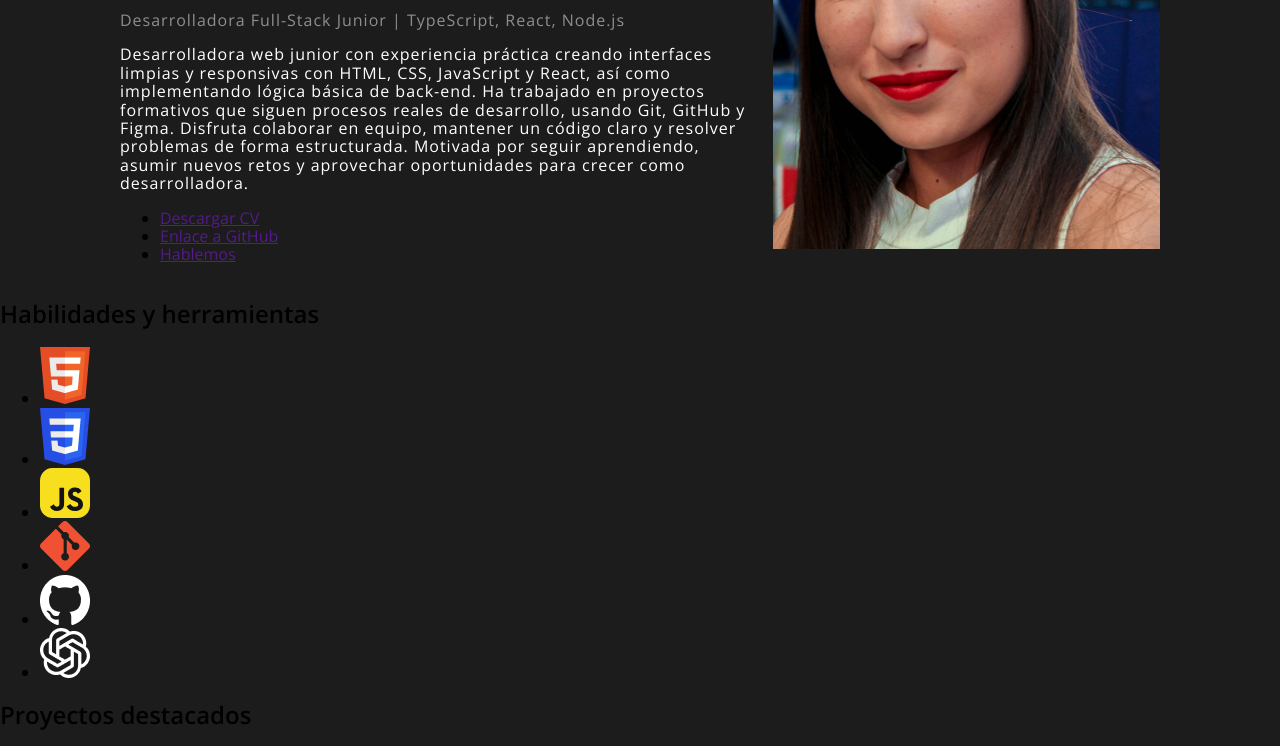
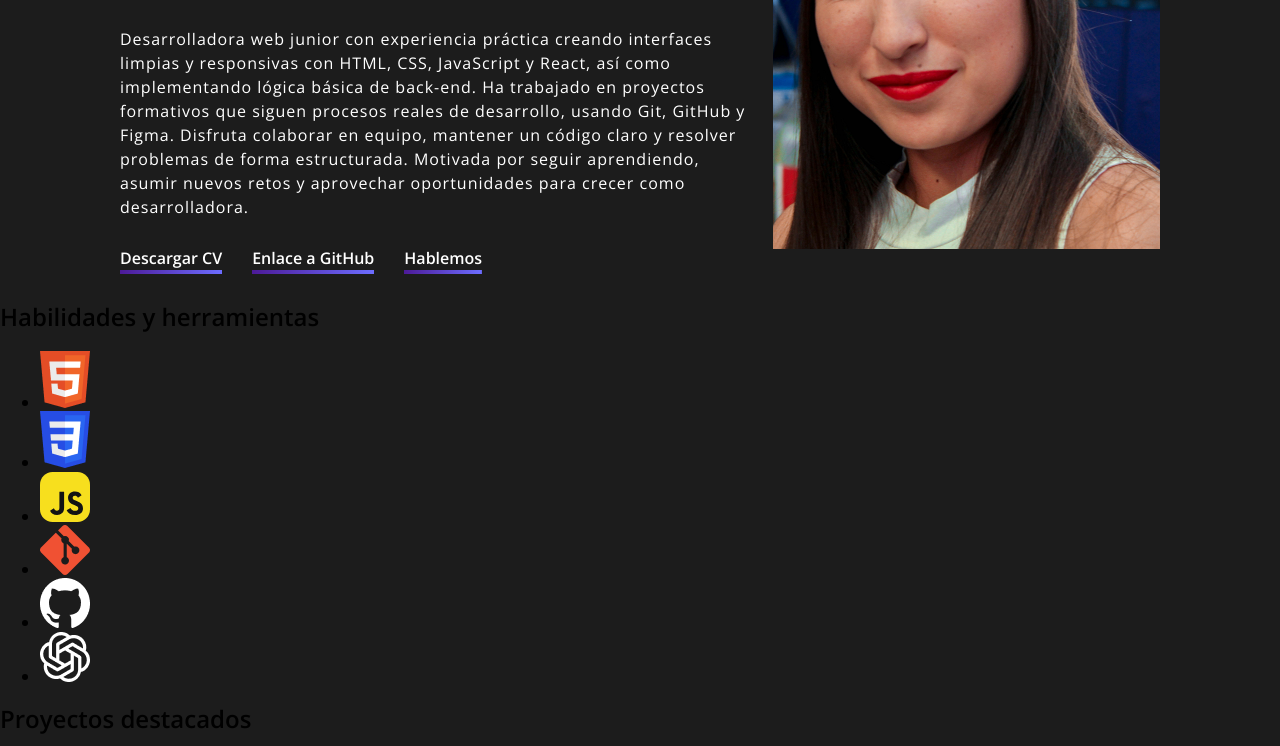
Before and after one commit to jlorebu/web_project_portfolio_es, a plain HTML site: page index.html in a window 1280 px wide. Shown: the part 291-1037 px from the top of the page. Drawn offline with Linux system fonts and the light colour scheme; files whose address does not match are found by name.

Commit message:
Add header

```diff
--- a/index.html
+++ b/index.html
@@ -16,13 +16,11 @@
             </h1>
             <p class="header__subtitle">Desarrolladora Full-Stack Junior | TypeScript, React, Node.js</p>
             <p class="header__text">Desarrolladora web junior con experiencia práctica creando interfaces limpias y responsivas con HTML, CSS, JavaScript y React, así como implementando lógica básica de back-end. Ha trabajado en proyectos formativos que siguen procesos reales de desarrollo, usando Git, GitHub y Figma. Disfruta colaborar en equipo, mantener un código claro y resolver problemas de forma estructurada. Motivada por seguir aprendiendo, asumir nuevos retos y aprovechar oportunidades para crecer como desarrolladora.</p>
-            <nav>
-                <ul>
-                    <li><a href="">Descargar CV</a></li>
-                    <li><a href="">Enlace a GitHub</a></li>
-                    <li><a href="">Hablemos</a></li>
-                </ul>
-            </nav>
+            <ul class="header__list">
+              <li><a class="header__link-list" href="#">Descargar CV</a></li>
+              <li><a class="header__link-list" href="#">Enlace a GitHub</a></li>
+              <li><a class="header__link-list" href="#">Hablemos</a></li>
+            </ul>
         </div>
     </header>
     <main>
--- a/styles/header.css
+++ b/styles/header.css
@@ -17,6 +17,8 @@
   display: flex;
   flex-direction: column;
   color: #FFFFFF;
+  margin-top: 49px;
+  margin-bottom: 15px;
 }
 .header__subtitle{
   color: #FFFFFF80;
@@ -24,6 +26,7 @@
   font-weight: 100;
   font-size: 1em;
   letter-spacing: 1px;
+  margin: 0;
 
 }
 .header__text{
@@ -33,4 +36,29 @@
   font-size: 1em;
   padding-right: 20px;
   letter-spacing: 1px;
+  line-height: 1.5;
+  margin-top: 30px;
+
 }
+.header__list{
+  list-style: none;
+  padding: 0;
+  display: flex;
+  gap: 30px;
+  margin-top: 30px;
+}
+.header__link-list{
+  text-decoration: none;
+  font-family: "Open Sans";
+  font-weight: 700;
+  color: #FFFFFF;
+  padding-bottom: 5px;
+  background-image: linear-gradient(
+    to right,
+    #4C1A97,
+    #6D6DFF
+  );
+  background-repeat: no-repeat;
+  background-position: bottom;
+  background-size: 100% 4px;
+}
```
Also changed, not shown: images/Rectangle 8.png (added).
